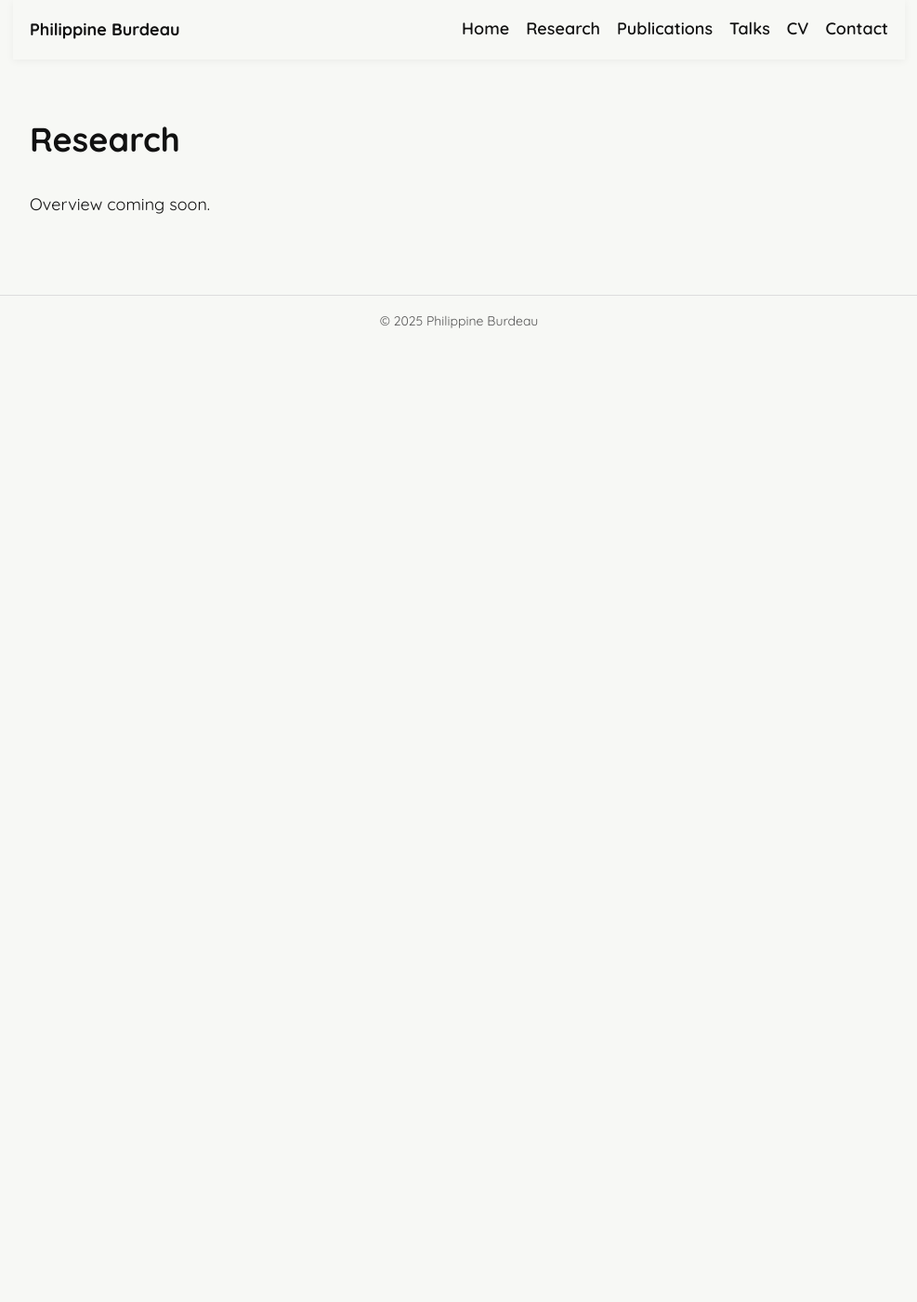
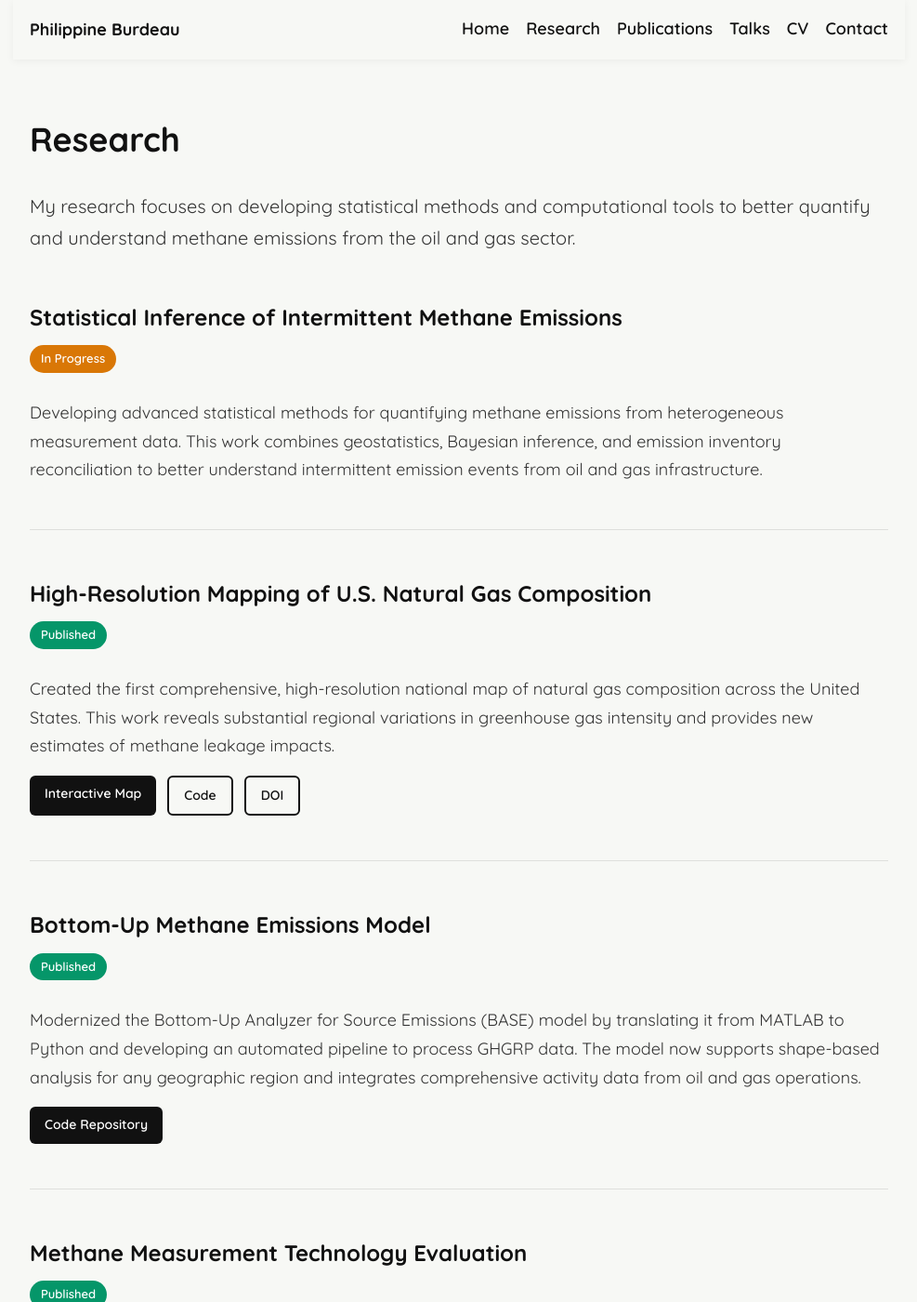
Before and after one commit to pburdeau/pburdeau.github.io, a Jekyll site: the page built from research.md, in a window 1280 px wide and 1400 px high. Shown: the whole window at 93% size, without its empty margins (146-1133 px from the left). Built offline with Jekyll 4.4.1, drawn with Linux system fonts in a browser that asks for light colours; some of the changed text lies outside the part shown.

Commit message:
Enhance research.md with styles and content sections
Added styles and sections detailing research on methane emissions.

```diff
--- a/research.md
+++ b/research.md
@@ -4,5 +4,154 @@ title: "Research"
 permalink: /research/
 ---
 
+<style>
+.research-section {
+    margin: 48px 0;
+    padding-bottom: 32px;
+    border-bottom: 1px solid rgba(0, 0, 0, 0.1);
+}
+
+.research-section:last-child {
+    border-bottom: none;
+}
+
+.research-section h2 {
+    font-size: 24px;
+    font-weight: 700;
+    margin: 0 0 8px;
+    color: var(--ink);
+}
+
+.research-status {
+    display: inline-block;
+    font-size: 13px;
+    font-weight: 600;
+    padding: 4px 12px;
+    border-radius: 16px;
+    background: #D97706;
+    color: white;
+    margin-bottom: 12px;
+}
+
+.research-status.published {
+    background: #059669;
+}
+
+.research-intro {
+    font-size: 18px;
+    line-height: 1.7;
+    margin: 16px 0;
+    color: #333;
+}
+
+.research-links {
+    display: flex;
+    gap: 12px;
+    flex-wrap: wrap;
+    margin: 16px 0;
+}
+
+.research-link {
+    display: inline-block;
+    padding: 8px 16px;
+    background: var(--ink);
+    color: white;
+    text-decoration: none;
+    border-radius: 6px;
+    font-size: 14px;
+    font-weight: 600;
+    transition: transform 0.2s ease, box-shadow 0.2s ease;
+}
+
+.research-link:hover {
+    transform: translateY(-2px);
+    box-shadow: 0 4px 12px rgba(0, 0, 0, 0.15);
+}
+
+.research-link.secondary {
+    background: transparent;
+    color: var(--ink);
+    border: 2px solid var(--ink);
+}
+
+.research-link.secondary:hover {
+    background: var(--ink);
+    color: white;
+}
+
+@media (max-width: 768px) {
+    .research-section h2 {
+        font-size: 20px;
+    }
+
+    .research-intro {
+        font-size: 16px;
+    }
+
+    .research-links {
+        flex-direction: column;
+    }
+
+    .research-link {
+        text-align: center;
+    }
+}
+</style>
+
 <h1>Research</h1>
-<p>Overview coming soon.</p>
+
+<p style="font-size: 20px; line-height: 1.7; margin: 24px 0 48px; color: #333;">
+My research focuses on developing statistical methods and computational tools to better quantify and understand methane emissions from the oil and gas sector.
+</p>
+
+<div class="research-section">
+    <h2>Statistical Inference of Intermittent Methane Emissions</h2>
+    <span class="research-status">In Progress</span>
+
+    <p class="research-intro">
+    Developing advanced statistical methods for quantifying methane emissions from heterogeneous measurement data. This work combines geostatistics, Bayesian inference, and emission inventory reconciliation to better understand intermittent emission events from oil and gas infrastructure.
+    </p>
+</div>
+
+<div class="research-section">
+    <h2>High-Resolution Mapping of U.S. Natural Gas Composition</h2>
+    <span class="research-status published">Published</span>
+
+    <p class="research-intro">
+    Created the first comprehensive, high-resolution national map of natural gas composition across the United States. This work reveals substantial regional variations in greenhouse gas intensity and provides new estimates of methane leakage impacts.
+    </p>
+
+    <div class="research-links">
+        <a href="https://pburdeau.github.io/us_map_gas_composition/" class="research-link" target="_blank" rel="noopener">Interactive Map</a>
+        <a href="https://github.com/pburdeau/us_gas_composition" class="research-link secondary" target="_blank" rel="noopener">Code</a>
+        <a href="https://doi.org/10.5281/zenodo.17246906" class="research-link secondary" target="_blank" rel="noopener">DOI</a>
+    </div>
+</div>
+
+<div class="research-section">
+    <h2>Bottom-Up Methane Emissions Model</h2>
+    <span class="research-status published">Published</span>
+
+    <p class="research-intro">
+    Modernized the Bottom-Up Analyzer for Source Emissions (BASE) model by translating it from MATLAB to Python and developing an automated pipeline to process GHGRP data. The model now supports shape-based analysis for any geographic region and integrates comprehensive activity data from oil and gas operations.
+    </p>
+
+    <div class="research-links">
+        <a href="https://github.com/JSRuthe/BU_methane_model" class="research-link" target="_blank" rel="noopener">Code Repository</a>
+    </div>
+</div>
+
+<div class="research-section">
+    <h2>Methane Measurement Technology Evaluation</h2>
+    <span class="research-status published">Published</span>
+
+    <p class="research-intro">
+    Contributed to multiple controlled release experiments evaluating methane detection technologies across satellites, aircraft, and ground-based continuous monitoring systems. These studies provide critical performance benchmarks for emerging measurement technologies.
+    </p>
+</div>
+
+<div style="margin: 64px 0 32px; padding: 24px; background: #f9fafb; border-radius: 12px; border-left: 4px solid var(--ink);">
+    <p style="margin: 0; font-size: 18px; line-height: 1.7;">
+    My work bridges statistical methodology, software development, and field measurements to address critical gaps in methane emissions quantification.
+    </p>
+</div>
```
